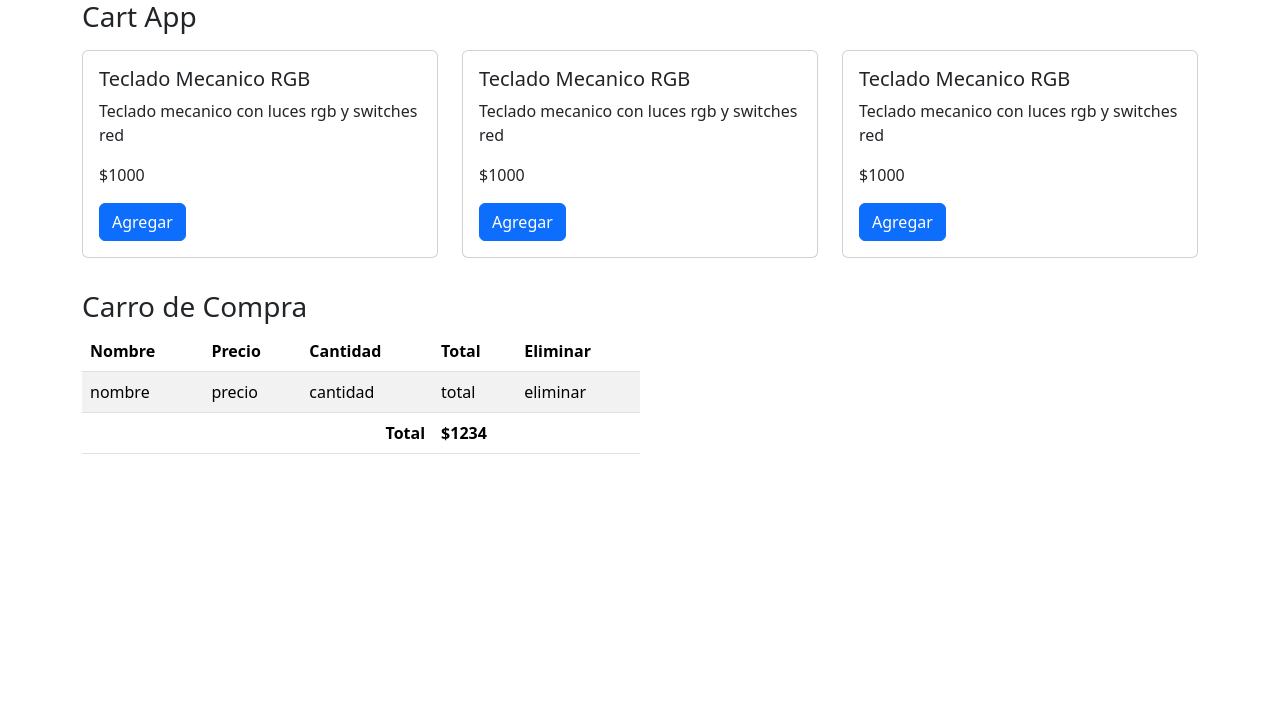
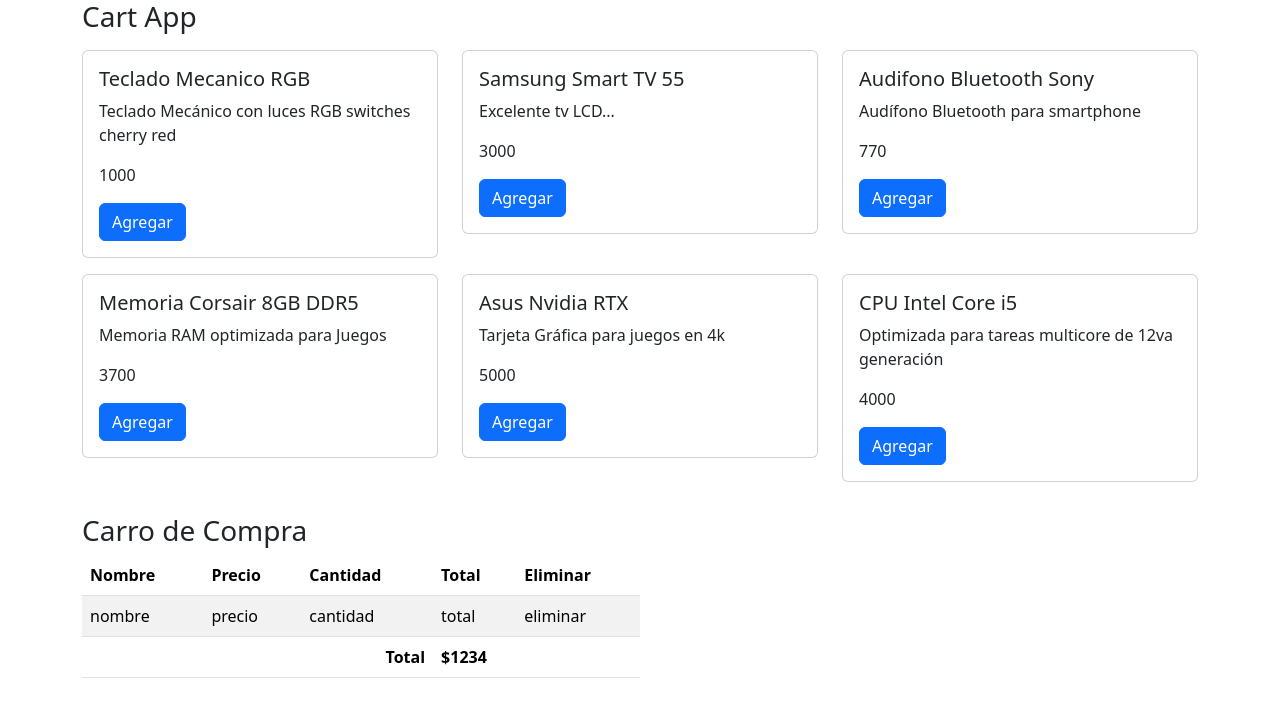
Before and after one commit to AnnethTi/cart-app, a React (Vite) app: page / in a window 1280 px wide. Shown: the top 702 px of the page. Built offline with nearby package versions, Linux system fonts and the light colour scheme.

Commit message:
El Service y el hook useEffect

```diff
--- a/src/CartApp.jsx
+++ b/src/CartApp.jsx
@@ -1,39 +1,31 @@
+import { useEffect, useState } from "react";
+import { getProducts } from "./services/productService"
 
 export const CartApp = () => {
+
+    const [products, setProducts] = useState([])
+
+
+    useEffect(() => {
+        setProducts(getProducts)
+    }, [])
+
     return (
         <div className="container">
             <h3>Cart App</h3>
             <div className="row">
-            <div className="col-4 my-2">
+                {products.map(prod => (
+                    <div key={prod.id} className="col-4 my-2">
                         <div className="card">
                             <div className="card-body">
-                        <h5 className="card-title"> Teclado Mecanico RGB</h5>
-                        <p className="card-text">Teclado mecanico con luces rgb y switches red</p>
-                        <p className="card-text">$1000</p>
+                                <h5 className="card-title"> {prod.name} </h5>
+                                <p className="card-text">{prod.description}</p>
+                                <p className="card-text">{prod.price}</p>
                                 <button className="btn btn-primary">Agregar</button>
                             </div>
                         </div>
                     </div>
-            <div className="col-4 my-2">
-                <div className="card">
-                    <div className="card-body">
-                        <h5 className="card-title"> Teclado Mecanico RGB</h5>
-                        <p className="card-text">Teclado mecanico con luces rgb y switches red</p>
-                        <p className="card-text">$1000</p>
-                        <button className="btn btn-primary">Agregar</button>
-                    </div>
-                </div>
-            </div>
-            <div className="col-4 my-2">
-                <div className="card">
-                    <div className="card-body">
-                        <h5 className="card-title"> Teclado Mecanico RGB</h5>
-                        <p className="card-text">Teclado mecanico con luces rgb y switches red</p>
-                        <p className="card-text">$1000</p>
-                        <button className="btn btn-primary">Agregar</button>
-                    </div>
-                </div>
-            </div>
+                ))}
             </div>
 
             <div className="my-4 w-50">
--- /dev/null
+++ b/src/data/products.js
@@ -0,0 +1,38 @@
+export const products = [
+    {
+        id: 1,
+        name: 'Teclado Mecanico RGB',
+        description: 'Teclado Mecánico con luces RGB switches cherry red',
+        price: 1000
+    },
+    {
+        id: 2,
+        name: 'Samsung Smart TV 55',
+        description: 'Excelente tv LCD...',
+        price: 3000
+    },
+    {
+        id: 3,
+        name: 'Audifono Bluetooth Sony',
+        description: 'Audífono Bluetooth para smartphone',
+        price: 770
+    },
+    {
+        id: 4,
+        name: 'Memoria Corsair 8GB DDR5',
+        description: 'Memoria RAM optimizada para Juegos',
+        price: 3700
+    },
+    {
+        id: 5,
+        name: 'Asus Nvidia RTX',
+        description: 'Tarjeta Gráfica para juegos en 4k',
+        price: 5000
+    },
+    {
+        id: 6,
+        name: 'CPU Intel Core i5',
+        description: 'Optimizada para tareas multicore de 12va generación',
+        price: 4000
+    },
+]
--- /dev/null
+++ b/src/services/productService.js
@@ -0,0 +1,7 @@
+import { products } from "../data/products"
+
+export const getProducts = () => {
+
+
+    return products;
+}
```
Lines whose indentation alone changed are shown as unchanged.
